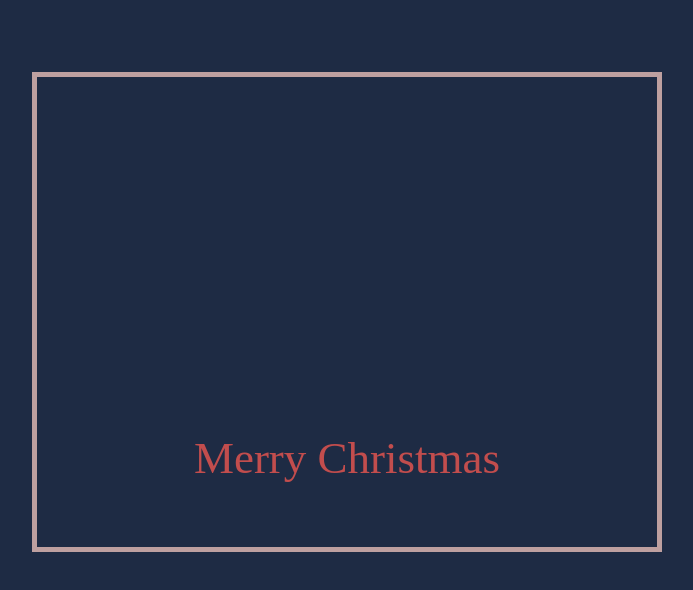
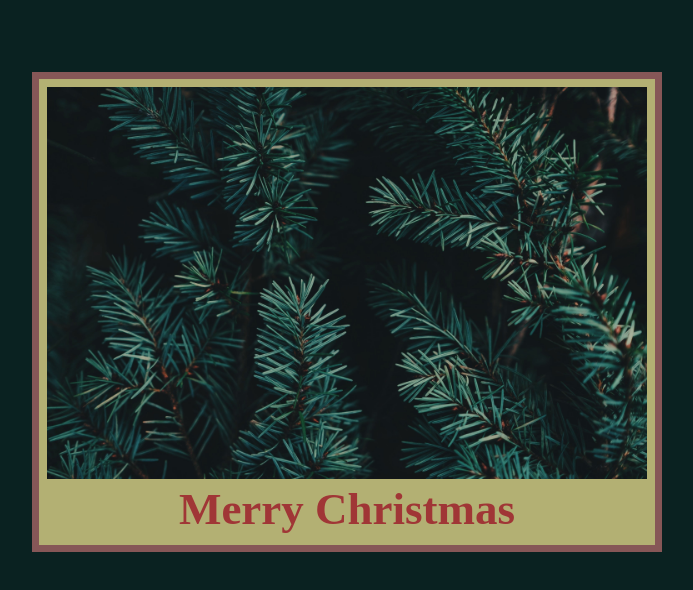
Before and after one commit to LPenny-github/ChristmasCard, a plain HTML site: page ChristmasCard3/index.html in a window 1280 px wide. Shown: the whole page, without its empty margins (293-986 px from the left). Drawn offline with Linux system fonts and the light colour scheme.

Commit message:
Complete 3rd version

```diff
--- a/ChristmasCard3/index.html
+++ b/ChristmasCard3/index.html
@@ -7,13 +7,17 @@
     <meta name="viewport" content="width=device-width, initial-scale=1.0">
     <title>聖誕卡</title>
     <link rel="stylesheet" href="main.css">
-
 </head>
 
 <body>
-    <div id="card">
+    <!-- <div id="card">
+        <img id="tree" src="ChristmasTree.jpg">
         <p>Merry Christmas</p>
-    </div>
+    </div> -->
+    <figure id="card">
+        <img id="tree" src="ChristmasTree.jpg">
+        <figcaption id="text">Merry Christmas</figcaption>
+    </figure>
 </body>
 
 </html>
--- a/ChristmasCard3/main.css
+++ b/ChristmasCard3/main.css
@@ -1,5 +1,5 @@
 body{
-    background-color: rgb(30, 43, 68);
+    background-color: rgb(10, 34, 33);
     padding: 5%;
 }
 
@@ -8,15 +8,20 @@ body{
     width: 600px;
     height: 450px;
     border-style: solid;
-    border-width: 5px;
-    border-color: rgb(190, 160, 160);
-    padding: 10px;
+    border-width: 7.5px;
+    border-color: rgb(134, 87, 87);
+    padding: 8px;
+    background-color: rgb(179, 176, 115);
 }
 
-p{
-    color: rgb(194, 77, 77);
+#tree{
+    width: 600px;
+    height: 392px;
+}
+
+#text{
+    color: rgb(160, 54, 54);
     font-size: 45px;
+    font-weight: 700;
     text-align: center;
-    display:flexbox;
-    padding-top: 300px;
 }
```
Also changed, not shown: ChristmasCard3/ChristmasTree.jpg (added).
